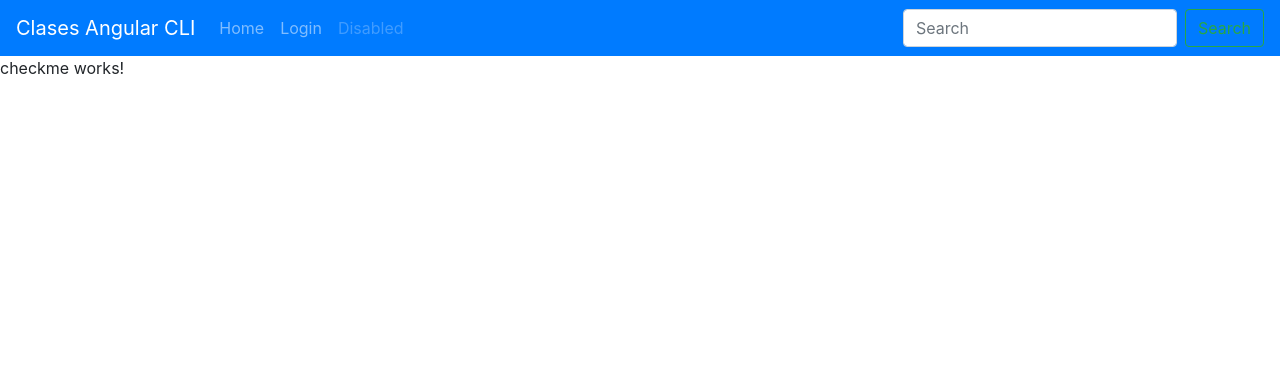
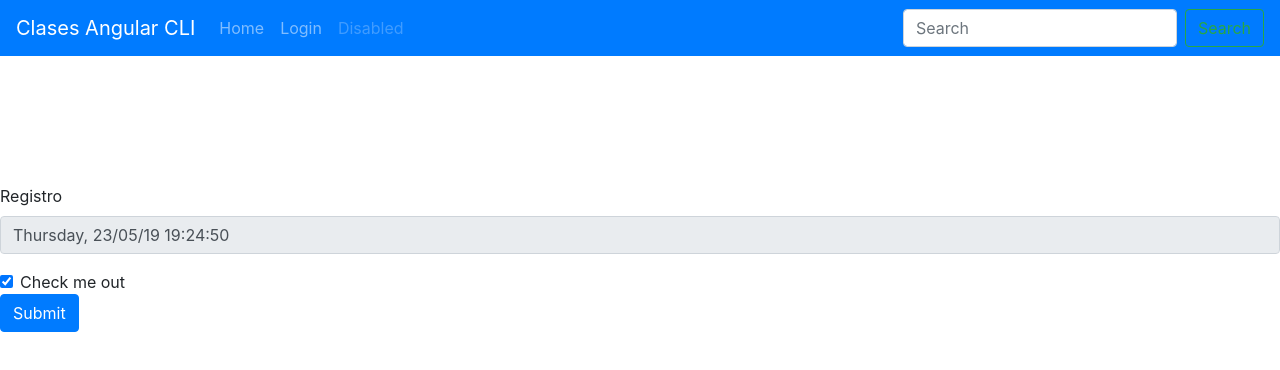
Before and after one commit to redrackhir/AngularExercises, an Angular app: page /checkme in a window 1280 px wide. Shown: the top 370 px of the page. Built offline with nearby package versions, Linux system fonts and the light colour scheme.

Commit message:
Ready checkme to save on DB

```diff
--- a/src/app/checkme/checkme.component.html
+++ b/src/app/checkme/checkme.component.html
@@ -1,3 +1,12 @@
-<p>
-  checkme works!
-</p>
+<form style="margin-top: 10%">
+  <div class="form-group">
+    <label for="etiqueta">Registro</label>
+    <input type="text" class="form-control" id="fechaHora" disabled value="{{tiempo | date: 'EEEE, dd/MM/yy HH:mm:ss'}}">
+  </div>
+
+  <div class="form-check">
+    <input type="checkbox" class="form-check-input" checked="checked" id="exampleCheck1">
+    <label class="form-check-label" for="exampleCheck1">Check me out</label>
+  </div>
+  <button type="submit" class="btn btn-primary">Submit</button>
+</form>
--- a/src/app/checkme/checkme.component.ts
+++ b/src/app/checkme/checkme.component.ts
@@ -1,3 +1,4 @@
+import { interval } from 'rxjs';
 import { Component, OnInit } from '@angular/core';
 import { UserService } from 'src/_services/user.service';
 import { User } from 'src/_services';
@@ -8,10 +9,15 @@ import { User } from 'src/_services';
   styleUrls: ['./checkme.component.css']
 })
 export class CheckmeComponent implements OnInit {
-// tslint:disable-next-line: variable-name
+  // tslint:disable-next-line: variable-name
   _userService: UserService;
   isUserLogged: boolean;
   userLogged: User;
+  // emit value in sequence every 1 second
+  source = interval(1000);
+  // output: 0,1,2,3,4,5....
+  subscribe = this.source.subscribe(val => this.refreshTimer() );
+  tiempo: string;
 
   constructor(userService: UserService) {
     this._userService = userService;
@@ -27,4 +33,9 @@ export class CheckmeComponent implements OnInit {
       this.userLogged = this._userService.getUserLoggedIn();
     }
   }
+
+  refreshTimer() {
+    this.tiempo = Date();
+  }
+
 }
```
